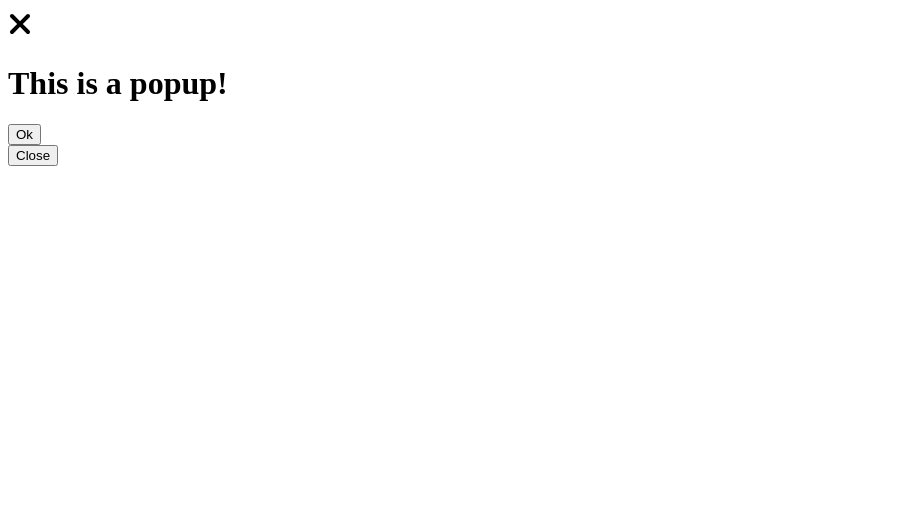
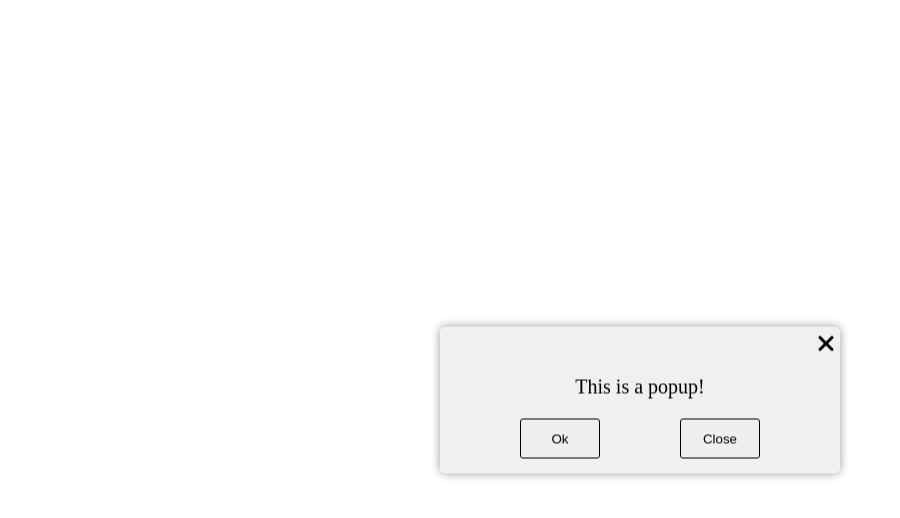
Before and after one commit to DevilSlayer1/small-projects, a plain HTML site: page a pop-up window/index.html in a window 1280 px wide. Shown: the whole page, without its empty margins (0-900 px from the left). Drawn offline with Linux system fonts and the light colour scheme; files whose address does not match are found by name.

Commit message:
changes made

```diff
--- a/a pop-up window/index.html
+++ b/a pop-up window/index.html
@@ -7,10 +7,9 @@
     <link rel="stylesheet" href="style.css">
 </head>
 <body>
-    <div class="popup">
-        <div id="main" class="popup-wrapper hide">
+    <div id="main" class="popup">
         <div class="cross">
-                <svg xmlns="http://www.w3.org/2000/svg" height="32" width="24" viewBox="0 0 384 512"><path d="M342.6 150.6c12.5-12.5 12.5-32.8 0-45.3s-32.8-12.5-45.3 0L192 210.7 86.6 105.4c-12.5-12.5-32.8-12.5-45.3 0s-12.5 32.8 0 45.3L146.7 256 41.4 361.4c-12.5 12.5-12.5 32.8 0 45.3s32.8 12.5 45.3 0L192 301.3 297.4 406.6c12.5 12.5 32.8 12.5 45.3 0s12.5-32.8 0-45.3L237.3 256 342.6 150.6z"/></svg>
+            <svg xmlns="http://www.w3.org/2000/svg" height="24" width="18" viewBox="0 0 384 512"><path d="M342.6 150.6c12.5-12.5 12.5-32.8 0-45.3s-32.8-12.5-45.3 0L192 210.7 86.6 105.4c-12.5-12.5-32.8-12.5-45.3 0s-12.5 32.8 0 45.3L146.7 256 41.4 361.4c-12.5 12.5-12.5 32.8 0 45.3s32.8 12.5 45.3 0L192 301.3 297.4 406.6c12.5 12.5 32.8 12.5 45.3 0s12.5-32.8 0-45.3L237.3 256 342.6 150.6z"/></svg>
         </div>
         <h1 class="msg">This is a popup!</h1>
         <div class="btn">
@@ -22,7 +21,6 @@
             </div>
         </div>
     </div>
-    </div>
     <script src="script.js"></script>
 </body>
 </html>
--- /dev/null
+++ b/a pop-up window/script.js
@@ -0,0 +1,15 @@
+document.addEventListener('DOMContentLoaded',()=>{
+    const crossmark=document.querySelector(".cross");
+    const ok=document.querySelector(".ok-btn");
+    const close=document.querySelector(".close-btn");
+    const main=document.getElementById("main");
+    crossmark.addEventListener('click',()=>{
+        main.classList.toggle("hide");
+    });
+    ok.addEventListener('click',()=>{
+        //Add function
+    });
+    close.addEventListener('click',()=>{
+        main.classList.toggle("hide");
+    });
+});
--- a/a pop-up window/style.css
+++ b/a pop-up window/style.css
@@ -0,0 +1,62 @@
+*{
+    margin: 0;
+    padding: 0;
+}
+body{
+
+}
+.popup{
+    border-radius: 5px;
+    position: fixed;
+    top: 50%;
+    left: 50%;
+    transform: translate(-50%, -50%);
+    width: 400px;
+    background-color:#f0f0f0;
+    box-shadow: 0 0 10px rgba(0, 0, 0, 40%);
+    backdrop-filter: blur(5px);
+    z-index: 100000000000;
+}
+.msg{
+    padding: 15px;
+    text-align: center;
+    font-weight: normal;
+    font-size:20px;
+}
+.cross{
+    display: flex;
+    justify-content: right;
+    align-items: center;
+}
+.btn{
+    display: flex;
+    justify-content: space-evenly;
+    align-items: center;
+    height: 50px;
+    margin-bottom: 10px;
+}
+
+.btn .ok-btn .option-ok,.close-btn .option-close{
+    height: 2.5rem;
+    width: 5rem;
+    border: 1px solid black;
+    border-radius: 3px;
+}
+
+.ok-btn .option-ok:hover{
+    background-color: green;
+    cursor: pointer;
+    border: none;
+}
+.close-btn .option-close:hover{
+    background-color: red;
+    cursor: pointer;
+    border: none;
+}
+.cross svg{
+    margin: 5px;
+    cursor: pointer;
+}
+.hide{
+    display: none;
+}
```
Lines whose indentation alone changed are shown as unchanged.
